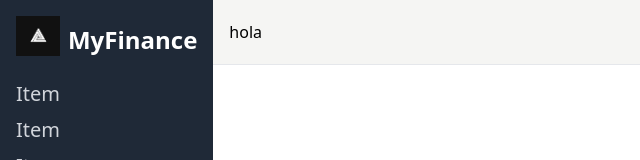
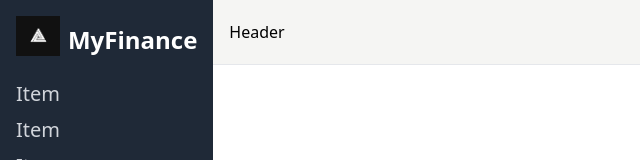
Before and after one commit to GuillermoGodoyPro/Economid, a React (Vite) app: page /dashboard in a window 1280 px wide. Shown: the top 160 px of the page, without its empty margins (0-640 px from the left). Built offline with nearby package versions, Linux system fonts and the light colour scheme.

Commit message:
update de prueba

```diff
--- a/src/components/Header.jsx
+++ b/src/components/Header.jsx
@@ -4,7 +4,7 @@ const Header = () => {
   return (
     <header className='px-4 py-5 border-b md:justify-between '>
       <div className='md:justify-between items-center'>
-        <h2>hola</h2>
+        <h2>Header</h2>
       </div>
     </header>
   )
```
